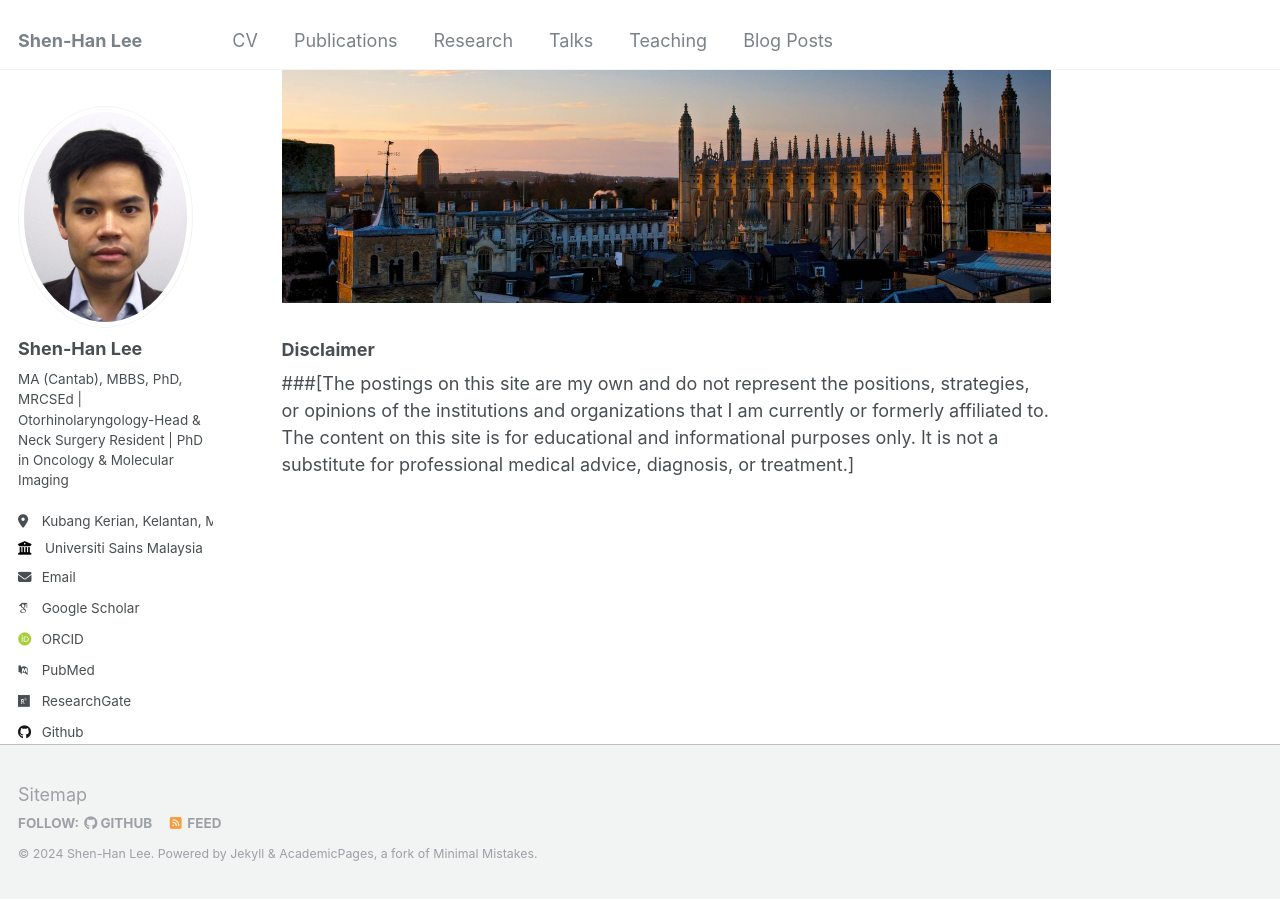
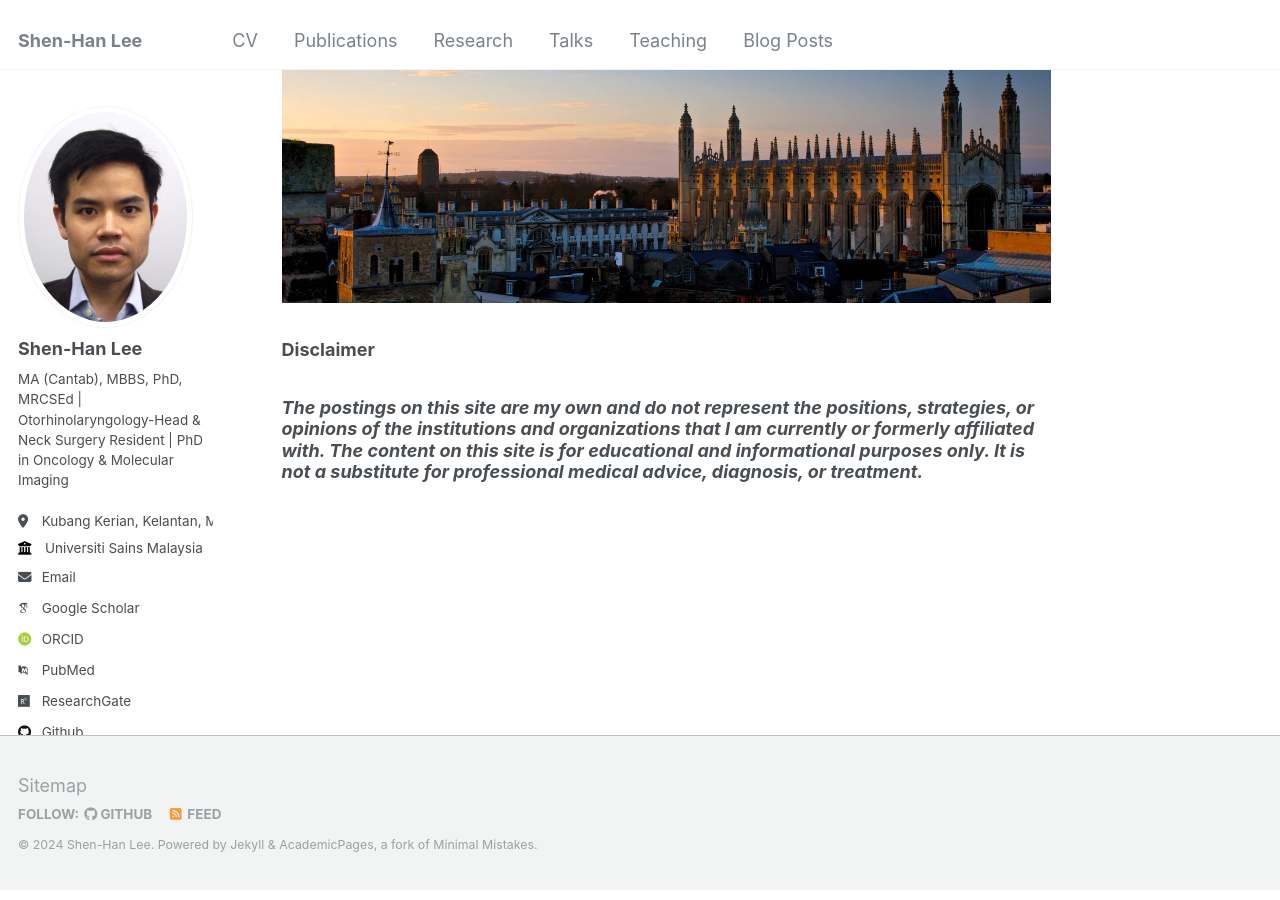
Before and after one commit to shenhanlee/shenhanlee.github.io, a Jekyll site: the page built from _pages/about.md, in a window 1280 px wide and 900 px high, scrolled down 1185 px. Built offline with Jekyll 4.4.1, drawn with Linux system fonts in a browser that asks for light colours; some web fonts are replaced.

Commit message:
Merge remote-tracking branch 'origin/master'

```diff
--- a/_pages/about.md
+++ b/_pages/about.md
@@ -24,4 +24,4 @@ Thank you for visiting and exploring my website. Please feel free to contact me
 ![Picture of University of Cambridge](/images/Cambridge.jpeg)
 
 ### <b>Disclaimer</b>
-###[The postings on this site are my own and do not represent the positions, strategies, or opinions of the institutions and organizations that I am currently or formerly affiliated to. The content on this site is for educational and informational purposes only. It is not a substitute for professional medical advice, diagnosis, or treatment.]
+### <i>The postings on this site are my own and do not represent the positions, strategies, or opinions of the institutions and organizations that I am currently or formerly affiliated with. The content on this site is for educational and informational purposes only. It is not a substitute for professional medical advice, diagnosis, or treatment.</i>
```
